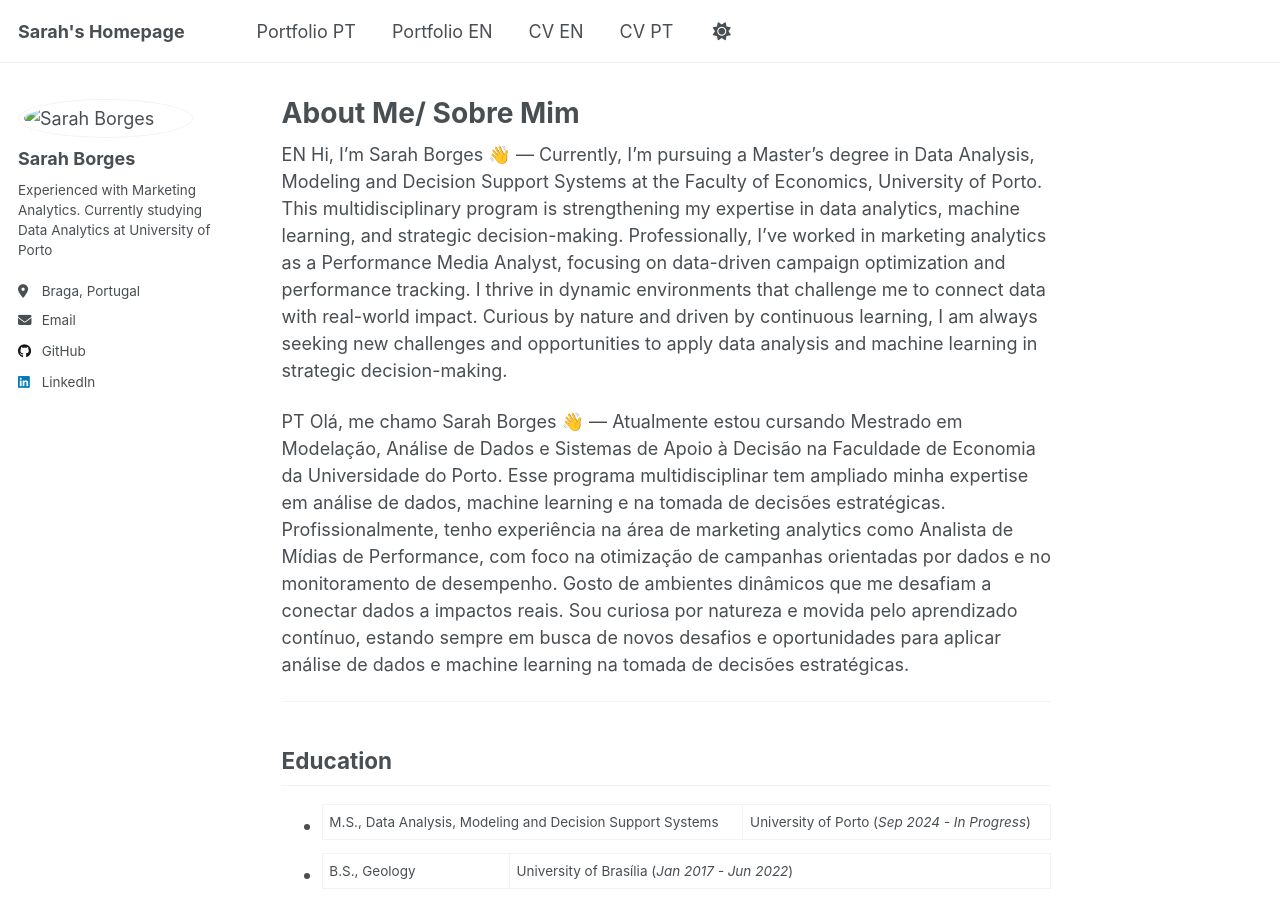
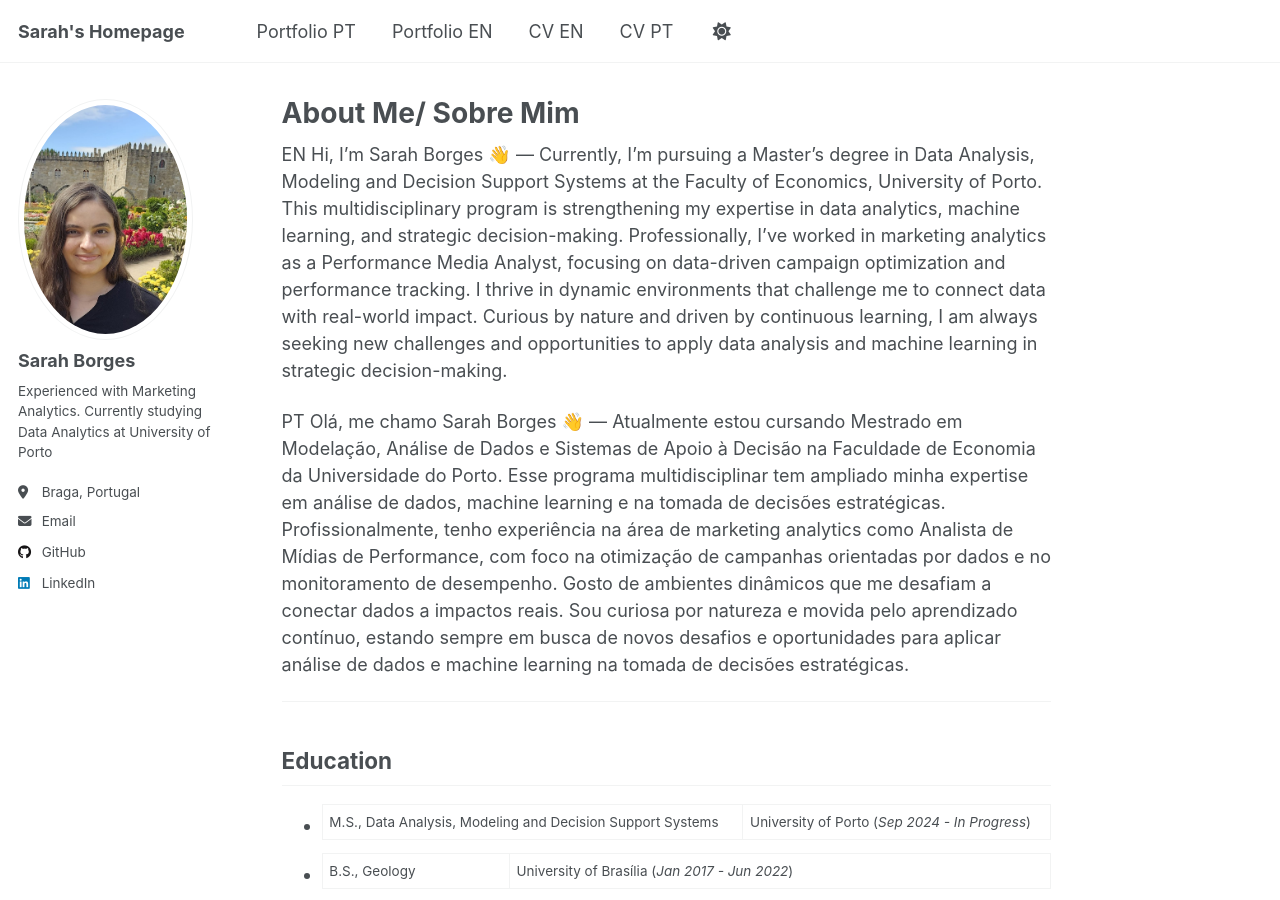
Before and after one commit to sarah-borges-data/sarah-borges-data.github.io, a Jekyll site: the page built from _pages/about.md, in a window 1280 px wide and 900 px high. Built offline with Jekyll 4.4.1, drawn with Linux system fonts in a browser that asks for light colours; a script that is not in the unit is left out.

Commit message:
Update _config.yml

```diff
--- a/_config.yml
+++ b/_config.yml
@@ -22,7 +22,7 @@ repository               : "sarah-borges-data/sarah-borges-data.github.io"
 #               Additional customization can be done by editing /_includes/author-profile.html
 author:
   # Biographic information
-  avatar           : "images/bio-photo.jpg"
+  avatar           : "Imagem WhatsApp 2025-03-29 às 23.18.17_3385efce.jpg"
   name             : "Sarah Borges"
   pronouns         : # example: "she/her"
   bio              : "Experienced with Marketing Analytics. Currently studying Data Analytics at University of Porto"
```
